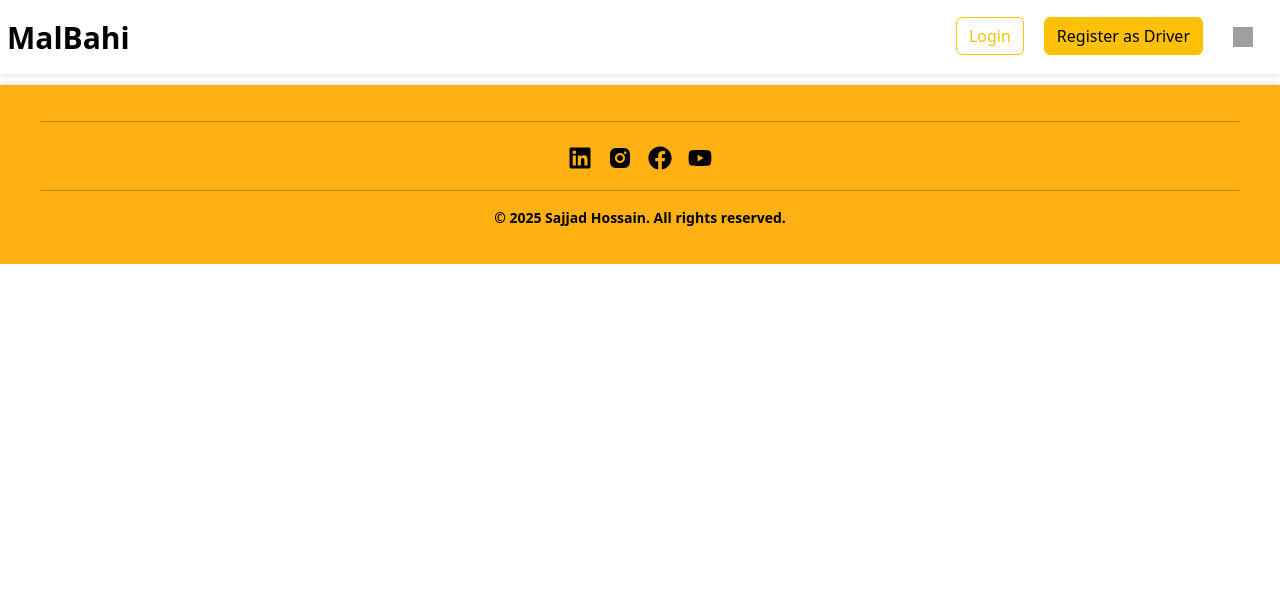
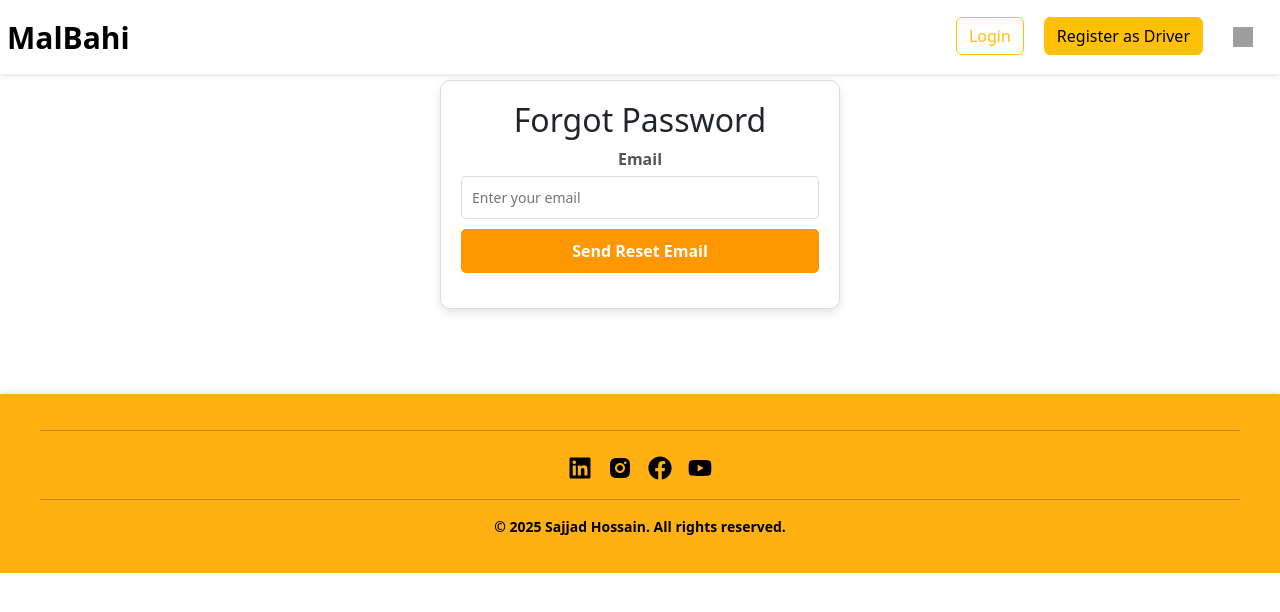
Before and after one commit to SajjadHossain0/truck-lagbo-frontend, a React (Create React App) app: page /forget-pass in a window 1280 px wide. Shown: the top 612 px of the page. Built offline with nearby package versions, Linux system fonts and the light colour scheme; grey boxes are pictures that could not be loaded.

Commit message:
forget pass

```diff
--- a/src/App.js
+++ b/src/App.js
@@ -8,6 +8,7 @@ import AuthForm from "./components/Authentication/AuthForm";
 import DriverRegistration from "./components/Authentication/DriverRegistration";
 import SettingsPage from "./components/SettingsPage";
 import ProfilePage from "./components/ProfilePage";
+import ForgotPassword from "./components/Authentication/ForgotPassword";
 
 function App() {
     return (
@@ -18,6 +19,7 @@ function App() {
                 <Routes>
                     <Route path="/" element={<Home/>}/>
                     <Route path="/auth" element={<AuthForm/>}/>
+                    <Route path="/forget-pass" element={<ForgotPassword/>}/>
                     <Route path="/driver-registration" element={<DriverRegistration/>}/>
                     <Route path="/settings" element={<SettingsPage/>}/>
                     <Route path="/profile" element={<ProfilePage/>}/>
--- a/src/components/Authentication/AuthForm.css
+++ b/src/components/Authentication/AuthForm.css
@@ -34,6 +34,12 @@
     font-size: 14px;
 }
 
+.forget-pass a{
+    color: #00baff;
+    text-decoration: underline;
+    font-size: 12px;
+}
+
 .auth-button {
     width: 100%;
     padding: 10px;
@@ -45,6 +51,7 @@
     font-size: 16px;
     cursor: pointer;
     transition: background-color 0.3s ease;
+    margin-top: 10px;
 }
 
 .auth-button:hover {
@@ -55,9 +62,6 @@
     text-align: center;
     margin-top: 10px;
     color: #666;
-}
-.toggle-form a{
-
 }
 
 .toggle-form span, a {
--- a/src/components/Authentication/AuthForm.js
+++ b/src/components/Authentication/AuthForm.js
@@ -107,10 +107,13 @@ const AuthForm = () => {
                         required
                     />
                 </div>
+                {isLogin && (
+                    <div align="right" className="forget-pass"><a href="/forget-pass">Forget Password?</a></div>
+                )}
 
                 {!isLogin && (
                     <div className="form-group">
-                        <label htmlFor="confirmPassword">Confirm Password</label>
+                    <label htmlFor="confirmPassword">Confirm Password</label>
                         <input
                             type="password"
                             id="confirmPassword"
--- /dev/null
+++ b/src/components/Authentication/ForgotPassword.js
@@ -0,0 +1,43 @@
+import React, { useState } from "react";
+import API_CLINT from "../API_CLINT";
+
+export default function ForgotPassword() {
+    const [email, setEmail] = useState("");
+    const [message, setMessage] = useState("");
+
+    const handleForgotPassword = async (e) => {
+        e.preventDefault();
+        try {
+            const response = await API_CLINT.post("/auth/forgot-password", null, {
+                params: { email },
+            });
+            setMessage(response.data.message);
+        } catch (error) {
+            setMessage(error.response?.data?.message || "An error occurred");
+        }
+    };
+
+    return (
+        <div className="auth-container"
+             style={{marginTop: "80px"}}>
+            <h2>Forgot Password</h2>
+            <form onSubmit={handleForgotPassword}>
+                <div className="form-group">
+                    <label htmlFor="email">Email</label>
+                    <input
+                        type="email"
+                        id="email"
+                        name="email"
+                        value={email}
+                        placeholder="Enter your email"
+                        onChange={(e) => setEmail(e.target.value)}
+                        required
+                    />
+                    <button type="submit" className="auth-button">Send Reset Email</button>
+                </div>
+            </form>
+
+            {message && <p>{message}</p>}
+        </div>
+    );
+}
```
